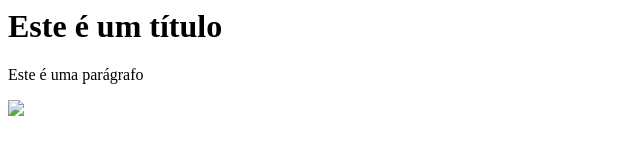
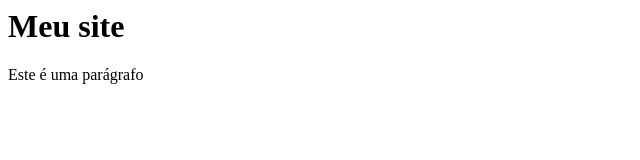
Before and after one commit to tenysonpassos/site, a plain HTML site: page index.html in a window 1280 px wide. Shown: the whole page, without its empty margins (0-640 px from the left). Drawn offline with Linux system fonts and the light colour scheme.

Commit message:
Atualização do html

```diff
--- a/index.html
+++ b/index.html
@@ -4,8 +4,8 @@
 		<title>Meu site</title>
 	</head>
 	<body>
-		<h1>Este é um título</h1>
+		<h1>Meu site</h1>
 		<p>Este é uma parágrafo</p>
-		<img src="html5-logo-3.png">
+		<!--<img src="html5-logo-3.png">-->
 	</body>
 </html>
```
